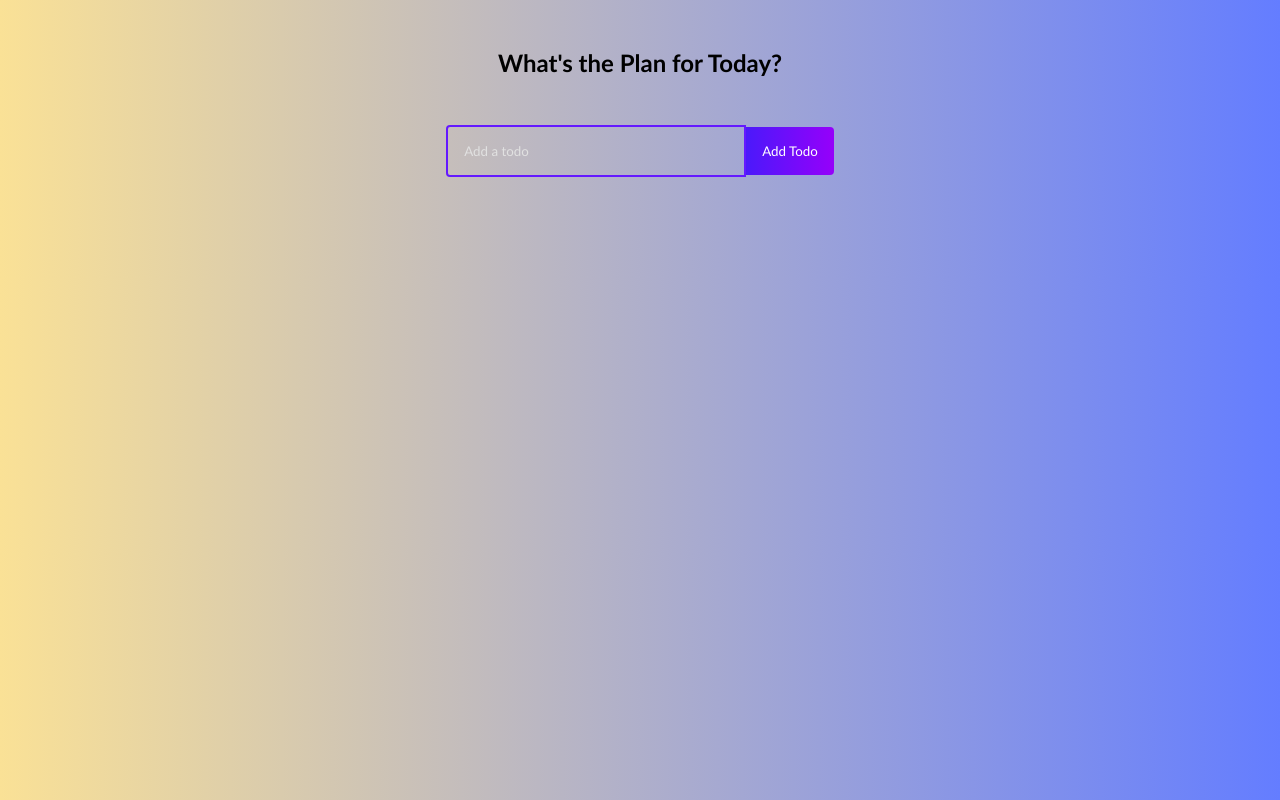
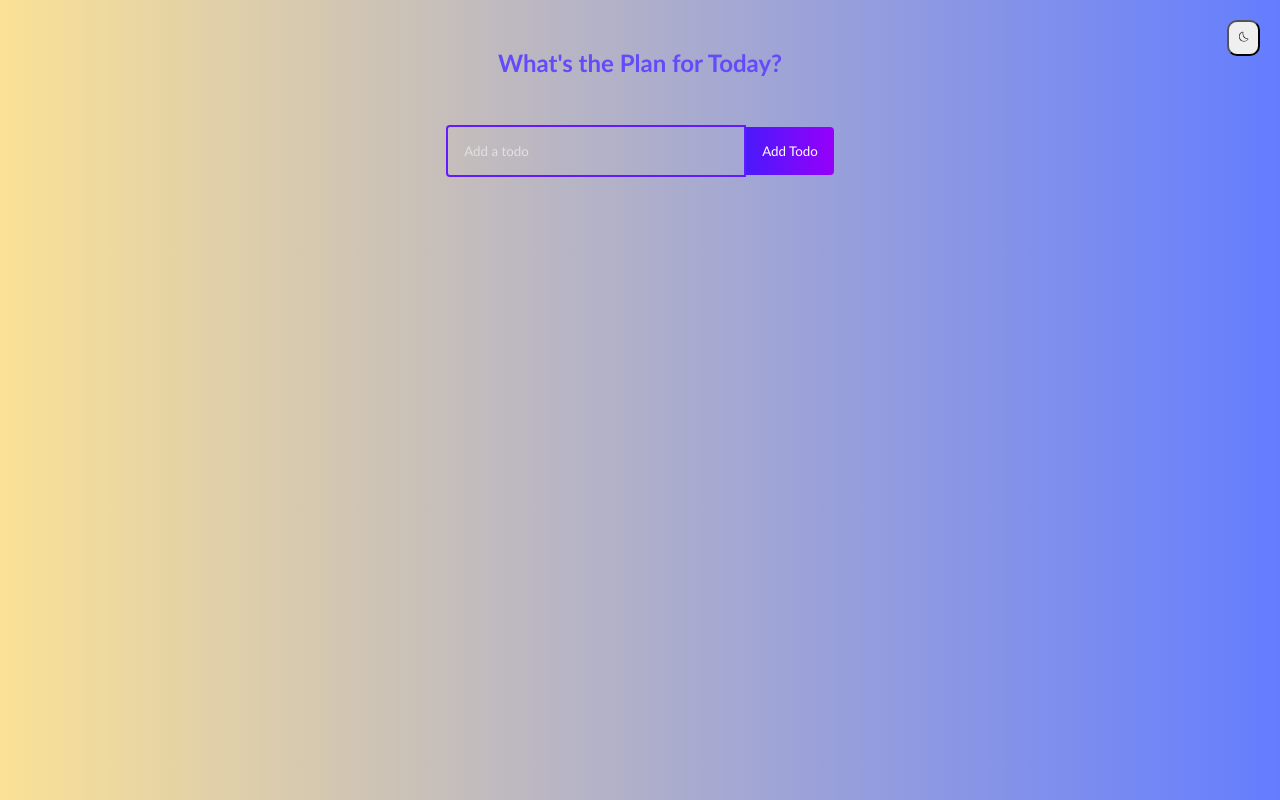
Before and after one commit to AnkitCubastion/Task-Manager-App, a React (Create React App) app: page / in a window 1280 px wide. Built offline with nearby package versions, Linux system fonts and the light colour scheme.

Commit message:
Added Dark Mode Feature

```diff
--- a/src/App.css
+++ b/src/App.css
@@ -47,11 +47,11 @@
     'Lucida Sans', Arial, sans-serif;
 }
 
-body {
+/* body {
   background: linear-gradient(90deg,
       rgb(250, 225, 150) 0%,
       rgba(100, 125, 255) 100%);
-}
+} */
 
 .todo-app {
   display: flex;
@@ -67,7 +67,7 @@ body {
 
 h1 {
   margin: 48px 0;
-  color: rgb(0, 0, 0);
+  color: rgb(100, 75, 250);
   font-size: 24px;
 }
 
@@ -138,24 +138,6 @@ h1 {
   width: 50%;
 }
 
-.todo-row:nth-child(4n + 1) {
-  background: linear-gradient(90deg,
-      rgba(100, 25, 250, 1) 0%,
-      rgba(150, 0, 250, 1) 100%);
-}
-
-.todo-row:nth-child(4n + 2) {
-  background: linear-gradient(90deg,
-      rgba(250, 25, 250, 1) 0%,
-      rgba(250, 0, 125, 1) 100%);
-}
-
-.todo-row:nth-child(4n + 3) {
-  background: linear-gradient(90deg,
-      rgba(50, 150, 250, 1) 0%,
-      rgba(25, 125, 225, 1) 100%);
-}
-
 .icons {
   display: flex;
   align-items: center;
@@ -171,3 +153,36 @@ h1 {
 .edit-icon {
   color: rgb(255, 255, 255);
 }
+
+.light-mode {
+  /* Light mode styles */
+  background: linear-gradient(90deg,
+      rgb(250, 225, 150) 0%,
+      rgba(100, 125, 255) 100%);
+  text-align: center;
+  height: 100vh;
+  position: absolute;
+  top: 0px;
+  right: 0px;
+  left: 0px;
+}
+
+.dark-mode {
+  /* Dark mode styles */
+  background: rgb(50, 50, 50);
+  text-align: center;
+  height: 100vh;
+  position: absolute;
+  top: 0px;
+  right: 0px;
+  left: 0px;
+}
+
+.toggle-btn {
+  position: absolute;
+  top: 20px;
+  right: 20px;
+  padding: 8px;
+  cursor: pointer;
+  border-radius: 10px;
+}
--- a/src/component/TodoContext.js
+++ b/src/component/TodoContext.js
@@ -5,6 +5,11 @@ const TodoContext = createContext();
 export const TodoProvider = ({ children }) => {
 
     const [todos, setTodos] = useState([]);
+    const [isDarkMode, setIsDarkMode] = useState(false);
+
+    const toggleDarkMode = () => {
+        setIsDarkMode((prevMode) => !prevMode);
+    };
 
     const addTodo = todo => {
         if (!todo.text || /^\s*$/.test(todo.text)) {
@@ -38,7 +43,7 @@ export const TodoProvider = ({ children }) => {
 
     return (
         <TodoContext.Provider
-            value={{ todos, addTodo, updateTodo, removeTodo, completeTodo }}
+            value={{ todos, addTodo, updateTodo, removeTodo, completeTodo, isDarkMode, toggleDarkMode }}
         >
             {children}
         </TodoContext.Provider>
--- a/src/component/TodoList.js
+++ b/src/component/TodoList.js
@@ -2,14 +2,18 @@ import React, { useState } from 'react'
 import Todo from './Todo'
 import TodoForm from './TodoForm'
 import { useTodoContext } from './TodoContext'
+import { CiLight, CiDark } from "react-icons/ci";
 
 const TodoList = () => {
 
-    const { todos, addTodo, updateTodo, removeTodo, completeTodo } = useTodoContext();
+    const { todos, addTodo, updateTodo, removeTodo, completeTodo, isDarkMode, toggleDarkMode } = useTodoContext();
 
     return (
-        <div>
+        <div className={isDarkMode ? 'dark-mode' : 'light-mode'}>
             <h1>What's the Plan for Today?</h1>
+            <button className='toggle-btn' onClick={toggleDarkMode}>
+                {isDarkMode ? <CiLight /> : <CiDark />}
+            </button>
             <TodoForm onSubmit={addTodo} />
             <Todo
                 todos={todos}
```
